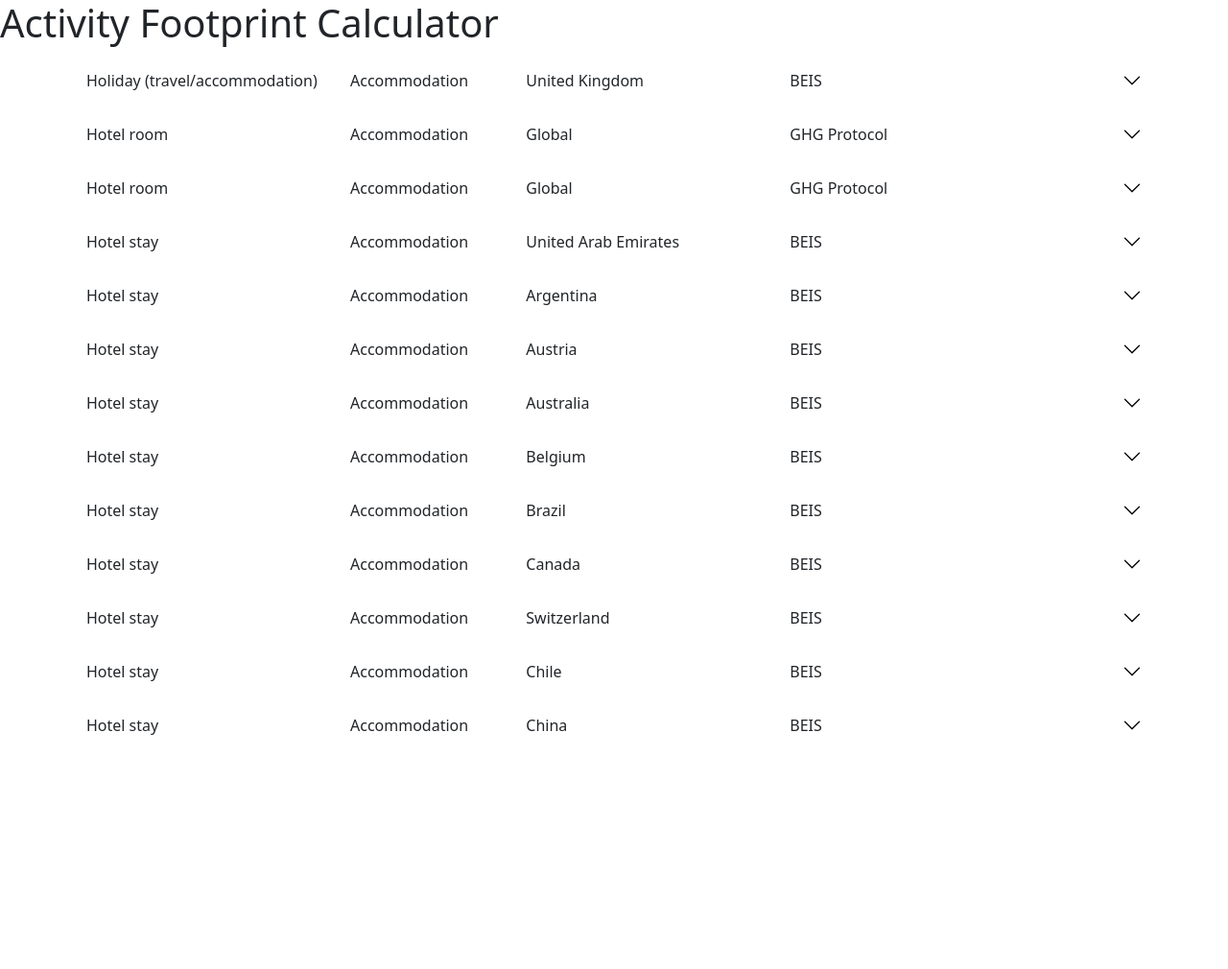
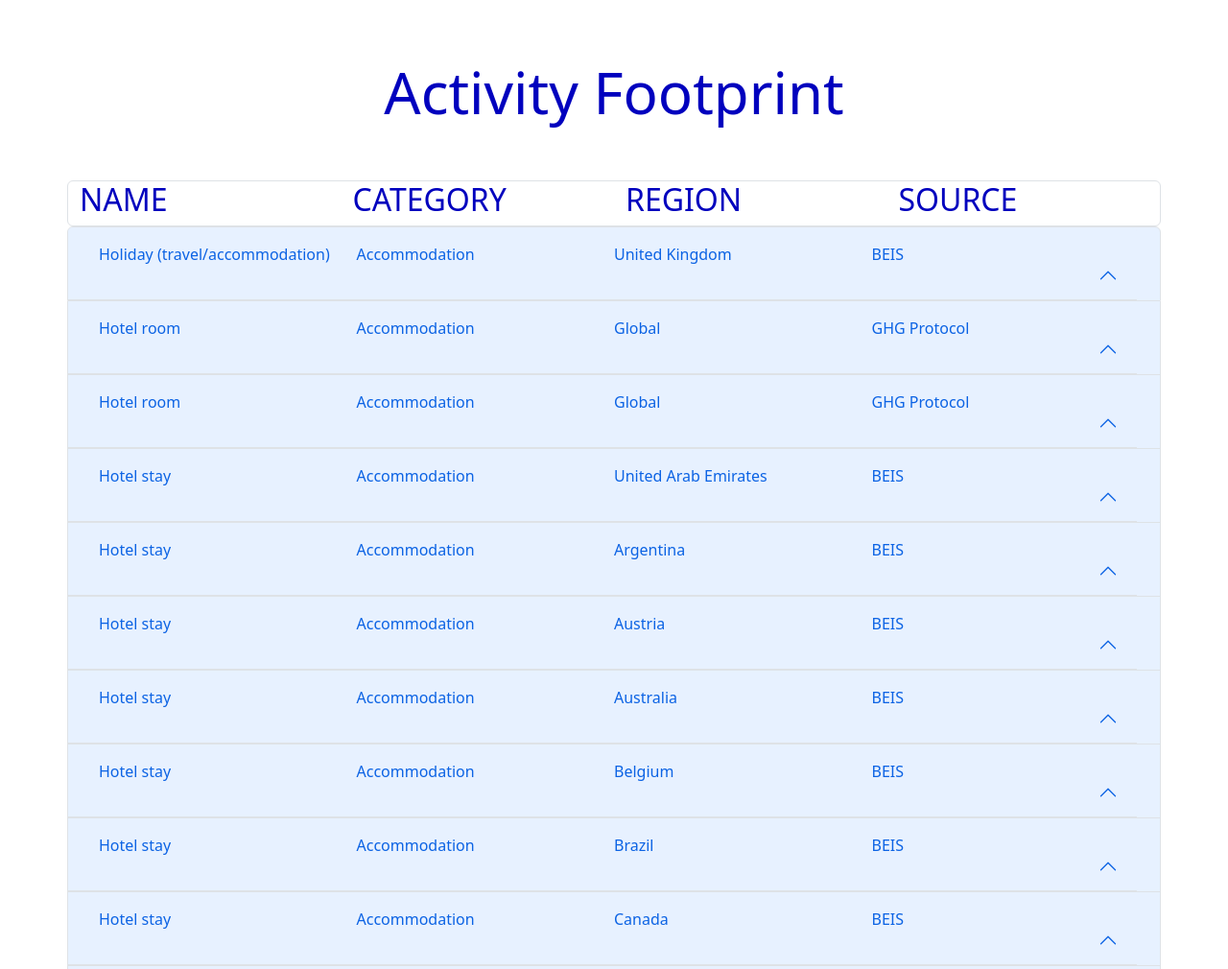
Before and after one commit to BetoCarrillo/Activity-Footprint-Project, a plain HTML site: page Index.html in a window 1280 px wide. Shown: the top 1010 px of the page at 96% size. Before the commit the page ends 800 px from the top, so only its background shows below. Drawn offline with nearby package versions, Linux system fonts and the light colour scheme.

Commit message:
First table displayed

```diff
--- a/Index.html
+++ b/Index.html
@@ -13,8 +13,33 @@
 </head>
 
 <body>
-    <h1>Activity Footprint Calculator</h1>
-    <div id="app-container">
+    <div>
+        <h1 id="heading">Activity Footprint</h1>
+    </div> <br> <br>
+    <div>
+        <!--   <div class="container text-start">
+            <div class="row">
+                <strong class="col-sm-3">NAME
+                </strong>
+                <strong class="col-sm-3">CATEGORY
+                </strong>
+                <strong class="col-sm-3">REGION
+                </strong>
+                <strong class="col-sm-3">SOURCE
+                </strong>
+            </div> -->
+        <div class="accordion container text-start">
+            <div class="row accordion-item">
+                <h2 class="col-sm-3">NAME
+                </h2>
+                <h2 class="col-sm-3">CATEGORY
+                </h2>
+                <h2 class="col-sm-3">REGION
+                </h2>
+                <h2 class="col-sm-3">SOURCE
+                </h2>
+            </div>
+        </div>
         <div class="accordion" id="accordionPanelsStayOpenExample">
         </div>
     </div>
--- a/main2.js
+++ b/main2.js
@@ -1,76 +1,211 @@
 // console.log(data.results);
 console.log(response2)
 const myData = response2.results;
+const divAccordion = document.getElementById("accordionPanelsStayOpenExample");
 
-const divAccordion = document.getElementById("accordionPanelsStayOpenExample");
+
+
+
+///////////////////////// THIRD TRY
+/*
+
+
 
 for (let i = 0; i < response2.length; i++) {
     let divAcItem = document.createElement("div")
     divAcItem.setAttribute("class", "accordion-item")
-    divAcItem.setAttribute("class", "container")
+
+    let h2Ac = document.createElement("h2")
+    h2Ac.classList.add("class", "accordion-header")
+    h2Ac.setAttribute("id", "panelsStayOpen-headingOne")
+
+
+    let divBut = document.createElement("div")
+
+
+    let button = document.createElement("button")
+    button.classList.add("class", "accordion-button")
+    button.setAttribute("type", "button")
+    button.setAttribute("data-bs-toggle", "collapse")
+    button.setAttribute("data-bs-target", "#panelsStayOpen-collapseOne"+[i])
+    button.setAttribute("aria-expanded", "true")
+    button.setAttribute("aria-controls", "panelsStayOpen-collapseOne")
+
+
+    let divName = document.createElement("div")
+    divName.innerHTML = response2[i].name
+
+
+    let divCat = document.createElement("div")
+    divCat.innerHTML = response2[i].category
+
+
+    let divReg = document.createElement("div")
+    divReg.innerHTML = response2[i].region_name
+
+
+    let divSource = document.createElement("div")
+    divSource.innerHTML = response2[i].source
+
+
+
+    let divColl = document.createElement("div")
+    divColl.setAttribute("id", "panelsStayOpen-collapseOne"+[i])
+    divColl.classList.add("class", "accordion-collapse", "collapse")
+    divColl.setAttribute("aria-labelledby", "panelsStayOpen-headingOne")
+
+    let divAcBody = document.createElement("div")
+    divAcBody.classList.add("class", "accordion-body")
+     divAcBody.innerHTML = response2[i].category
+
+    divColl.appendChild(divAcBody)
+    button.appendChild(divName)
+    button.appendChild(divCat)
+    button.appendChild(divReg)
+    button.appendChild(divSource)
+    divBut.appendChild(button)
+    h2Ac.appendChild(divBut)
+    divAcItem.appendChild(h2Ac)
+    divAcItem.appendChild(divColl)
+    divAccordion.appendChild(divAcItem)
+}
+ */
+
+////////////////////////SECOND TRY
+
+
+/* const divAccordion = document.getElementById("accordionPanelsStayOpenExample");
+
+for (let i = 0; i < response2.length; i++) {
+    let divAcItem = document.createElement("div")
+    divAcItem.setAttribute("class", "accordion-item")
 
     let h2Ac = document.createElement("div")
-    h2Ac.setAttribute("class", "accordion-header")
-    h2Ac.setAttribute("class", "row")
-    h2Ac.setAttribute("id", "panelsStayOpen-headingOne" + i)
+    h2Ac.setAttribute("id", "panelsStayOpen-headingOne")
+
+    let button = document.createElement("div")
+    button.setAttribute("class", "accordion-button")
+    button.setAttribute("type", "button")
+    button.setAttribute("data-bs-toggle", "collapse")
+    button.setAttribute("data-bs-target", "#panelsStayOpen-collapseOne"+i)
+    button.setAttribute("aria-expanded", "false")
+    button.setAttribute("display", "grid")
+    button.setAttribute("grid-template-columns", "1fr 1fr 1fr 1fr")
+
+    let divBut = document.createElement ("div")
+
+    let gridName = document.createElement("div")
+    gridName.setAttribute("display", "grid")
+    gridName.innerHTML = response2[i].name
+
+    let gridCat = document.createElement("div")
+gridCat.setAttribute("display", "grid")
+    gridCat.innerHTML = response2[i].category
+
+
+    let gridReg = document.createElement("div")
+gridReg.setAttribute("display", "grid")
+    gridReg.innerHTML = response2[i].region_name
+
+
+    let gridSource = document.createElement("div")
+gridSource.setAttribute("display", "grid")
+    gridSource.innerHTML = response2[i].source
+
+    let divCollpse = document.createElement("div")
+    divCollpse.setAttribute("id", "panelsStayOpen-collapseOne"+i)
+    divCollpse.setAttribute("class", "accordion-collapse collapse")
+    divCollpse.setAttribute("aria-labelledby", "panelsStayOpen-headingOne")
+
+     let divAcBody = document.createElement("div")
+    divAcBody.setAttribute("class", "accordion-body")
+
+    let p = document.createElement("div")
+    p.innerHTML = response2[i].factor
+
+
+    divAcBody.appendChild(p)
+    divCollpse.appendChild(divAcBody)
+    button.appendChild(gridName)
+    button.appendChild(gridCat)
+    button.appendChild(gridReg)
+    button.appendChild(gridSource)
+    h2Ac.appendChild(button)
+
+    divAcItem.appendChild(h2Ac)
+    divAcItem.appendChild(divCollpse)
+   divAccordion.appendChild(divAcItem)
+
+
+}
+ */
+
+
+////////////////////////FIRST TRY
+
+
+
+
+
+
+for (let i = 0; i < response2.length; i++) {
+    let divAcItem = document.createElement("div")
+    divAcItem.setAttribute("class", "accordion-item container")
+    divAcItem.setAttribute("style", "background-color: #e7f1ff")
+
+
+    let h2Ac = document.createElement("div")
+    h2Ac.setAttribute("id", "panelsStayOpen-headingOne")
+    h2Ac.setAttribute("class", "text-center accordion-header ")
+
+
+    let button = document.createElement("div")
+    button.setAttribute("class", "accordion-button  row")
+    button.setAttribute("type", "button")
+    button.setAttribute("data-bs-toggle", "collapse")
+    button.setAttribute("data-bs-target", "#panelsStayOpen-collapseOne"+i)
+    button.setAttribute("aria-expanded", "false")
+    button.setAttribute("aria-controls", "panelsStayOpen-collapseOne")
+
 
     let divName = document.createElement("div")
     divName.setAttribute("class", "col-sm-3")
     divName.innerHTML = response2[i].name
 
     let divCat = document.createElement("div")
-    divCat.setAttribute("class", "col-sm-2")
+    divCat.setAttribute("class", "col-sm-3")
     divCat.innerHTML = response2[i].category
+    //divCat.classList.add("red")
+    //divCat.setAttribute("style", "color: red")
 
-let divReg = document.createElement("div")
+    let divReg = document.createElement("div")
     divReg.setAttribute("class", "col-sm-3")
     divReg.innerHTML = response2[i].region_name
 
     let divSource = document.createElement("div")
-    divSource.setAttribute("class", "col-sm-2")
+    divSource.setAttribute("class", "col-sm-3")
     divSource.innerHTML = response2[i].source
-
-   /*  let divBut = document.createElement("div")
-    divBut.setAttribute("class", "col-sm-2") */
-
-
-
-    let button = document.createElement("button")
-    button.setAttribute("class", "accordion-button collapsed")
-    button.setAttribute("type", "button")
-    button.setAttribute("data-bs-toggle", "collapse")
-    button.setAttribute("data-bs-target", "#panelsStayOpen-collapseOne"+i)
-    button.setAttribute("aria-expanded", "false")
-    button.setAttribute("aria-controls", "panelsStayOpen-collapseOne" + i)
-
-
 
     let divCollpse = document.createElement("div")
     divCollpse.setAttribute("id", "panelsStayOpen-collapseOne"+i)
     divCollpse.setAttribute("class", "accordion-collapse collapse")
-    divCollpse.setAttribute("aria-labelledby", "panelsStayOpen-headingOne"+i)
+    divCollpse.setAttribute("aria-labelledby", "panelsStayOpen-headingOne")
 
     let divAcBody = document.createElement("div")
     divAcBody.setAttribute("class", "accordion-body")
-    divAcBody.setAttribute("class", "row")
 
-    let p = document.createElement("p")
+    let p = document.createElement("div")
     p.innerHTML = response2[i].factor
 
     divAcBody.appendChild(p)
-
     divCollpse.appendChild(divAcBody)
     button.appendChild(divName)
     button.appendChild(divCat)
     button.appendChild(divReg)
     button.appendChild(divSource)
     h2Ac.appendChild(button)
-    //h2Ac.appendChild(divBut)
-   // divBut.appendChild(button)
     divAcItem.appendChild(h2Ac)
-
     divAcItem.appendChild(divCollpse)
-    divAccordion.appendChild(divAcItem)
-
+   divAccordion.appendChild(divAcItem)
 
 }
--- a/style.css
+++ b/style.css
@@ -1 +1,12 @@
-.tableSize {width: 10px;}
+
+#heading {text-align: center;
+    font-size: 60px;
+    padding-top: 1em;
+    color:
+
+    rgb(0, 0, 190)
+}
+
+h2{color:
+
+rgb(0, 0, 190);}
```
